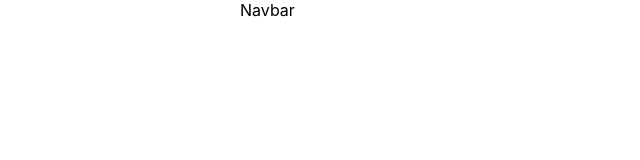
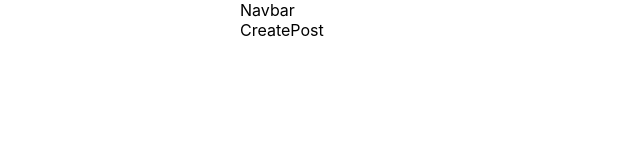
Before and after one commit to paras9sid/blog-react-hooks, a React (Create React App) app: page /create-post in a window 1280 px wide. Shown: the top 160 px of the page, without its empty margins (0-640 px from the left). Built offline with nearby package versions, Linux system fonts and the light colour scheme.

Commit message:
Setting up routes

```diff
--- a/package.json
+++ b/package.json
@@ -11,7 +11,7 @@
     "react-dom": "^18.2.0",
     "react-router-dom": "^6.6.1",
     "react-scripts": "5.0.1",
-    "web-vitals": "^2.1.4"
+    "webpack": "^5.75.0"
   },
   "scripts": {
     "start": "react-scripts start",
--- a/src/components/App.js
+++ b/src/components/App.js
@@ -9,18 +9,24 @@
 // ------------------------------------------------
 
 import {Routes , Route} from 'react-router-dom';
-import {Navbar,CreatePost,Home,PostDetail} from './';
+import Navbar from './Navbar';
+import Home from './Home';
+import PostDetail from './PostDetail';
+import CreatePost from './CreatePost';
+
+// import {Navbar,Home,PostDetail,CreatePost} from './index.js'; // webpack error index.js in new version
 
 function App() {
-  return <div className="container">
+  return (
+    <div className="container">
       <Navbar />
       <Routes>
-          <Route exact path="/" component={Home} />
-          <Route exact path="/post/:postId" component = {PostDetail} />
-          <Route exact path="/create-post" component = {CreatePost} />
-        </Routes>
-    </div>;
-
+        <Route path="/" element={<Home />} exact/>
+        <Route path="/post/:postId" element={<PostDetail />} exact/>
+        <Route path="/create-post" element={<CreatePost />}  exact/>
+      </Routes>
+    </div>
+  );
 }
 
 export default App;
--- a/src/components/CreatePost.js
+++ b/src/components/CreatePost.js
@@ -1,5 +1,5 @@
 function CreatePost() {
-    return <div className="">CreatePost</div>;
-  }
+  return <div className="">CreatePost</div>;
+}
 
-  export default CreatePost;
+export default CreatePost;
--- a/src/components/Home.js
+++ b/src/components/Home.js
@@ -1,5 +1,5 @@
 function Home() {
-    return <div className="">Home</div>;
-  }
+  return <div className="">Home</div>;
+}
 
-  export default Home;
+export default Home;
--- a/src/components/PostDetail.js
+++ b/src/components/PostDetail.js
@@ -1,5 +1,5 @@
 function PostDetail() {
-    return <div className="">PostDetail</div>;
-  }
+  return <div className="">PostDetail</div>;
+}
 
-  export default PostDetail;
+export default PostDetail;
--- a/src/components/index.js
+++ b/src/components/index.js
@@ -1,9 +1,7 @@
-import App from "./App";
-import Navbar from "./Navbar";
-import PostDetail from "./PostDetail";
-import Home from "./Home";
-import CreatePost from "./CreatePost";
+// import App from './App';
+// import Navbar from './Navbar';
+// import Home from './Home';
+// import PostDetail from './PostDetail';
+// import CreatePost from './CreatePost';
 
-
-
-export {App,Navbar,Home,CreatePost,PostDetail};
+// export { App, Navbar, Home,PostDetail,CreatePost };
--- a/src/firebase.js
+++ b/src/firebase.js
@@ -5,12 +5,14 @@ import 'firebase/firestore';
 ////firebase config fields and keys
 
 const firebaseConfig = {
+
   apiKey: "AIzaSyBnHlUaj8_iZv598jYexzgsp8gr89PP1zE",
   authDomain: "react-blog-904ef.firebaseapp.com",
   projectId: "react-blog-904ef",
   storageBucket: "react-blog-904ef.appspot.com",
   messagingSenderId: "484345234843",
   appId: "1:484345234843:web:2eed98d55c921b4f574d3e"
+
 };
 
 const app = initializeApp(firebaseConfig);
--- a/src/index.js
+++ b/src/index.js
@@ -2,7 +2,7 @@ import React from 'react';
 import ReactDOM from 'react-dom/client';
 import './index.css';
 import App from './components/App';
-import {BrowserRouter as Router} from 'react-router-dom';
+import { BrowserRouter as Router } from 'react-router-dom';
 
 const root = ReactDOM.createRoot(document.getElementById('root'));
 root.render(
```
Also changed, not shown: src/components/Navbar.js (+13 -0 lines), 1 other file (tests, documents, lock files or other folders).
